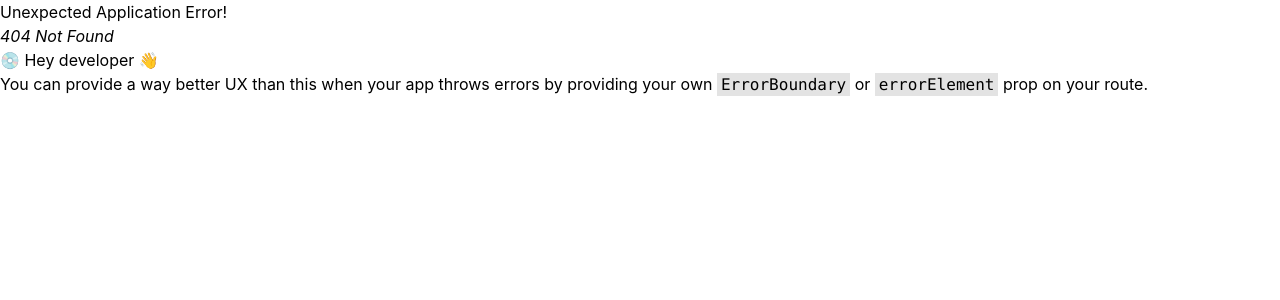
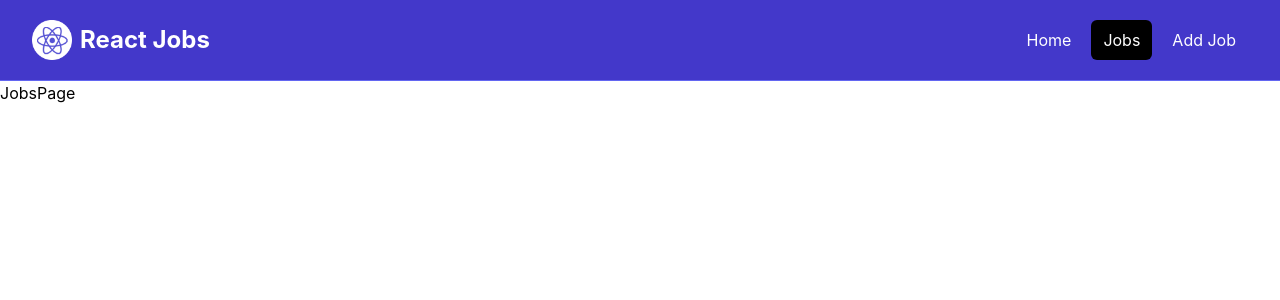
Before and after one commit to sachinkmohan/react-project, a React (Vite) app: page /jobs in a window 1280 px wide. Before the commit this address had no page. Shown: the top 300 px of the page. Built offline with nearby package versions, Linux system fonts and the light colour scheme.

Commit message:
add Link and Nav Link for navigation

```diff
--- a/src/App.tsx
+++ b/src/App.tsx
@@ -7,11 +7,15 @@
 
 import MainLayout from "./layouts/MainLayout";
 import HomePage from "./pages/HomePage";
+import JobsPage from "./pages/JobsPage";
+import NotFoundPage from "./pages/NotFoundPage";
 
 const router = createBrowserRouter(
   createRoutesFromElements(
     <Route path="/" element={<MainLayout />}>
       <Route index element={<HomePage />} />
+      <Route path="/jobs" element={<JobsPage />} />
+      <Route path="*" element={<NotFoundPage />} />
     </Route>
   )
 );
--- a/src/components/HomeCards.jsx
+++ b/src/components/HomeCards.jsx
@@ -1,4 +1,5 @@
 import React from "react";
+import { Link } from "react-router-dom";
 import Card from "./Card";
 
 const HomeCards = () => {
@@ -11,12 +12,12 @@
             <p className="mt-2 mb-4">
               Browse our React jobs and start your career today
             </p>
-            <a
-              href="/jobs.html"
+            <Link
+              to="/jobs"
               className="inline-block bg-black text-white rounded-lg px-4 py-2 hover:bg-gray-700"
             >
               Browse Jobs
-            </a>
+            </Link>
           </Card>
 
           <Card bg="bg-green-100">
@@ -24,12 +25,12 @@
             <p className="mt-2 mb-4">
               List your job to find the perfect developer for the role
             </p>
-            <a
-              href="/add-job.html"
+            <Link
+              to="/add-job"
               className="inline-block bg-indigo-500 text-white rounded-lg px-4 py-2 hover:bg-indigo-600"
             >
               Add Job
-            </a>
+            </Link>
           </Card>
         </div>
       </div>
--- a/src/components/JobListing.jsx
+++ b/src/components/JobListing.jsx
@@ -1,4 +1,5 @@
 import { useState } from "react";
+import { Link } from "react-router-dom";
 import { FaMapMarker } from "react-icons/fa";
 
 const JobListing = ({ job }) => {
@@ -34,12 +35,12 @@
             <FaMapMarker className="inline text-lg mb-1 mr-1" />
             {job.location}
           </div>
-          <a
-            href={`/job/${job.id}`}
+          <Link
+            to={`/job/${job.id}`}
             className="h-[36px] bg-indigo-500 hover:bg-indigo-600 text-white px-4 py-2 rounded-lg text-center text-sm"
           >
             Read More
-          </a>
+          </Link>
         </div>
       </div>
     </div>
--- a/src/components/Navbar.jsx
+++ b/src/components/Navbar.jsx
@@ -1,42 +1,36 @@
 import React from "react";
+import { NavLink } from "react-router-dom";
 import logo from "../assets/images/image.png";
 
 const Navbar = () => {
+  const linkClass = ({ isActive }) =>
+    isActive
+      ? "bg-black text-white hover:bg-gray-900 hover:text-white rounded-md px-3 py-2"
+      : "text-white hover:bg-gray-900 hover:text-white rounded-md px-3 py-2";
+
   return (
     <nav className="bg-indigo-700 border-b border-indigo-500">
       <div className="mx-auto max-w-7xl px-2 sm:px-6 lg:px-8">
         <div className="flex h-20 items-center justify-between">
           <div className="flex flex-1 items-center justify-center md:items-stretch md:justify-start">
             {/* <!-- Logo --> */}
-            <a
-              className="flex flex-shrink-0 items-center mr-4"
-              href="/index.html"
-            >
+            <NavLink className="flex flex-shrink-0 items-center mr-4" to="/">
               <img className="h-10 w-auto" src={logo} alt="React Jobs" />
               <span className="hidden md:block text-white text-2xl font-bold ml-2">
                 React Jobs
               </span>
-            </a>
+            </NavLink>
             <div className="md:ml-auto">
               <div className="flex space-x-2">
-                <a
-                  href="/index.html"
-                  className="text-white bg-black hover:bg-gray-900 hover:text-white rounded-md px-3 py-2"
-                >
+                <NavLink to="/" className={linkClass}>
                   Home
-                </a>
-                <a
-                  href="/jobs.html"
-                  className="text-white hover:bg-gray-900 hover:text-white rounded-md px-3 py-2"
-                >
+                </NavLink>
+                <NavLink to="/jobs" className={linkClass}>
                   Jobs
-                </a>
-                <a
-                  href="/add-job.html"
-                  className="text-white hover:bg-gray-900 hover:text-white rounded-md px-3 py-2"
-                >
+                </NavLink>
+                <NavLink to="/add-job" className={linkClass}>
                   Add Job
-                </a>
+                </NavLink>
               </div>
             </div>
           </div>
--- a/src/components/ViewAllJobs.jsx
+++ b/src/components/ViewAllJobs.jsx
@@ -1,14 +1,15 @@
 import React from "react";
+import { Link } from "react-router-dom";
 
 const ViewAllJobs = () => {
   return (
     <section className="m-auto max-w-lg my-10 px-6">
-      <a
-        href="/jobs"
+      <Link
+        to="/jobs"
         className="block bg-black text-white text-center py-4 px-6 rounded-xl hover:bg-gray-700"
       >
         View All Jobs
-      </a>
+      </Link>
     </section>
   );
 };
--- /dev/null
+++ b/src/pages/JobsPage.jsx
@@ -0,0 +1,7 @@
+import React from "react";
+
+const JobsPage = () => {
+  return <div>JobsPage</div>;
+};
+
+export default JobsPage;
--- /dev/null
+++ b/src/pages/NotFoundPage.jsx
@@ -0,0 +1,20 @@
+import { Link } from "react-router-dom";
+import { FaExclamationTriangle } from "react-icons/fa";
+
+const NotFoundPage = () => {
+  return (
+    <section className="text-center flex flex-col justify-center items-center h-96">
+      <FaExclamationTriangle className="text-yellow-400 text-6xl mb-4" />
+      <h1 className="text-6xl font-bold mb-4">404 Not Found</h1>
+      <p className="text-xl mb-5">This page does not exist</p>
+      <Link
+        to="/"
+        className="text-white bg-indigo-700 hover:bg-indigo-900 rounded-md px-3 py-2 mt-4"
+      >
+        Go Back
+      </Link>
+    </section>
+  );
+};
+
+export default NotFoundPage;
```
